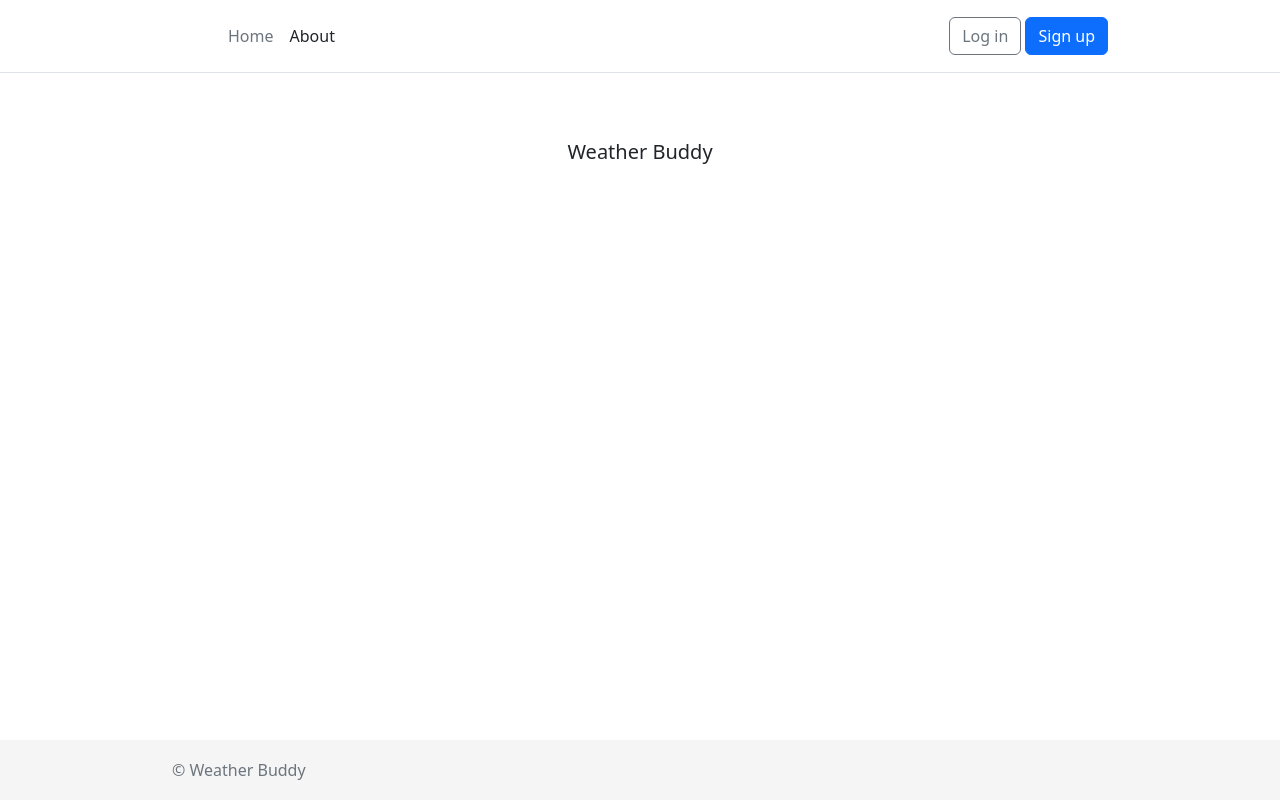
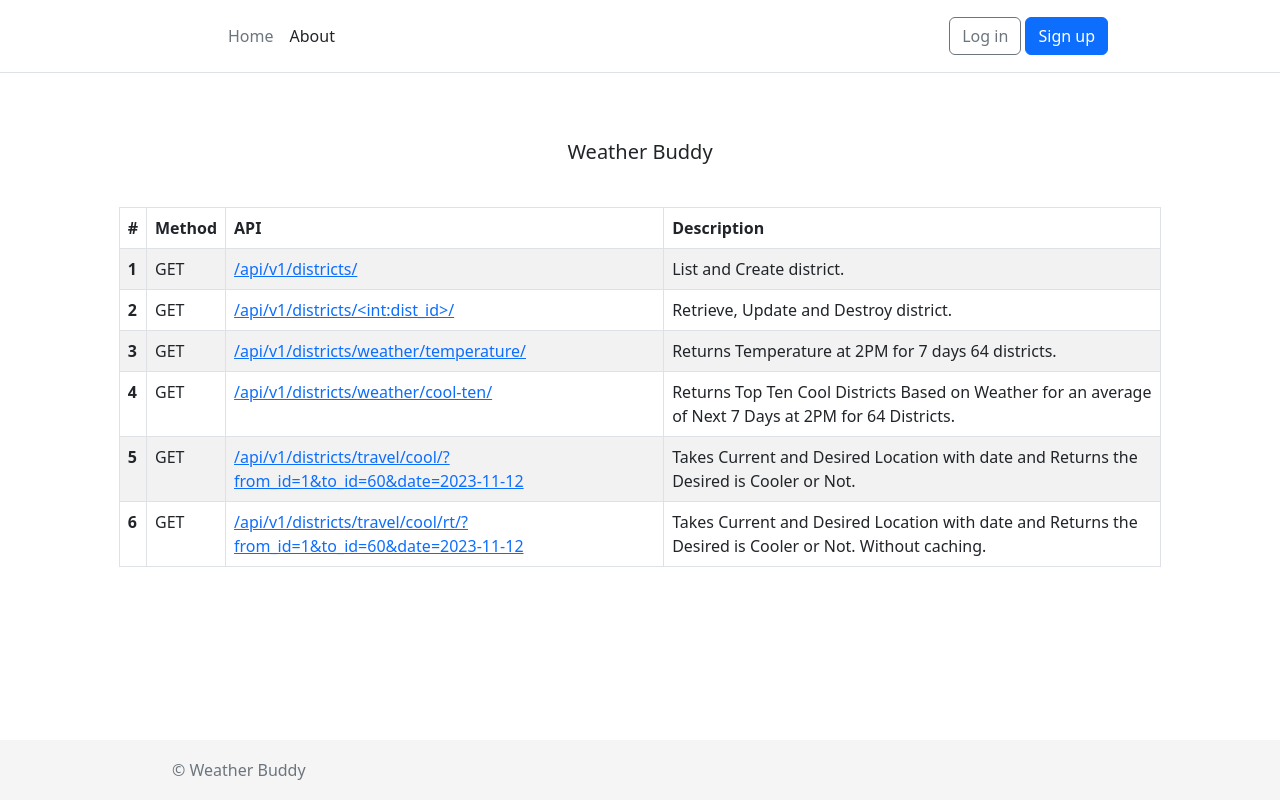
Before and after one commit to mmrubayet/weather-buddy, a Django app: page / in a window 1280 px wide. Run offline with Django 4.2, Linux system fonts and the light colour scheme; parts of the project's set-up code (start-up, migrations or seed data) failed here and were passed over.

Commit message:
api list in homepage

```diff
--- a/templates/base.html
+++ b/templates/base.html
@@ -22,7 +22,7 @@
     <body>
         {% include 'particles/navbar.html' %}
 
-        <div class="container">
+        <div class="container-fluid">
             {% block content %}
                 <p>Something is wrong</p>
             {% endblock content %}
--- a/templates/generals/home.html
+++ b/templates/generals/home.html
@@ -8,4 +8,73 @@
 
     <p class="lead">Weather Buddy</p>
 </div>
+<div class="row">
+    <div class="col-sm-1"></div>
+    <div class="col-sm-10 table-responsive ">
+
+        <table class="table table-responsive table-bordered table-striped">
+            <thead>
+                <tr>
+                    <th scope="col">#</th>
+                    <th scope="col">Method</th>
+                    <th scope="col">API</th>
+                    <th scope="col">Description</th>
+                </tr>
+            </thead>
+            <tbody>
+                <tr>
+                    <th scope="row">1</th>
+                    <td>GET</td>
+                    <td>
+                        <a href="/api/v1/districts/">/api/v1/districts/</a>
+                    </td>
+                    <td>List and Create district.</td>
+                </tr>
+                <tr>
+                    <th scope="row">2</th>
+                    <td>GET</td>
+                    <td>
+                        <a href="/api/v1/districts/&ltint:dist_id&gt/">/api/v1/districts/&ltint:dist_id&gt/</a>
+                    </td>
+                    <td>Retrieve, Update and Destroy district.</td>
+                </tr>
+                <tr>
+                    <th scope="row">3</th>
+                    <td>GET</td>
+                    <td>
+                        <a href="/api/v1/districts/weather/temperature/">/api/v1/districts/weather/temperature/</a>
+                    </td>
+                    <td>Returns Temperature at 2PM for 7 days 64 districts.</td>
+                </tr>
+                <tr>
+                    <th scope="row">4</th>
+                    <td>GET</td>
+                    <td>
+                        <a href="/api/v1/districts/weather/cool-ten/">/api/v1/districts/weather/cool-ten/</a>
+                    </td>
+                    <td>Returns Top Ten Cool Districts Based on Weather for an average of Next 7 Days at 2PM for 64 Districts.</td>
+                </tr>
+                <tr>
+                    <th scope="row">5</th>
+                    <td>GET</td>
+                    <td>
+                        <a href="/api/v1/districts/travel/cool/?from_id=1&to_id=60&date=2023-11-12">/api/v1/districts/travel/cool/?from_id=1&to_id=60&date=2023-11-12</a>
+                    </td>
+                    <td>Takes Current and Desired Location with date and Returns the Desired is Cooler or Not.</td>
+                </tr>
+                <tr>
+                    <th scope="row">6</th>
+                    <td>GET</td>
+                    <td>
+                        <a href="/api/v1/districts/travel/cool/rt/?from_id=1&to_id=60&date=2023-11-12">/api/v1/districts/travel/cool/rt/?from_id=1&to_id=60&date=2023-11-12</a>
+                    </td>
+                    <td>Takes Current and Desired Location with date and Returns the Desired is Cooler or Not. Without caching.</td>
+                </tr>
+            </tbody>
+        </table>
+
+    </div>
+
+    <div class="col-sm-1"></div>
+</div>
 {% endblock content %}
```
